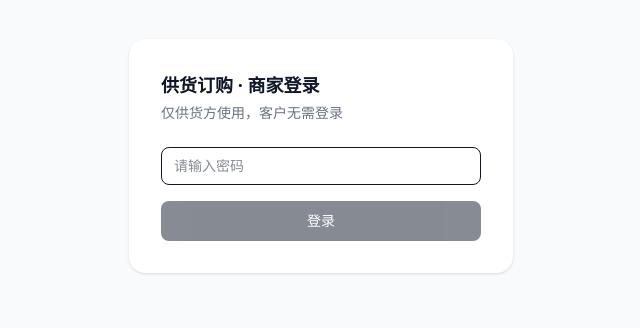
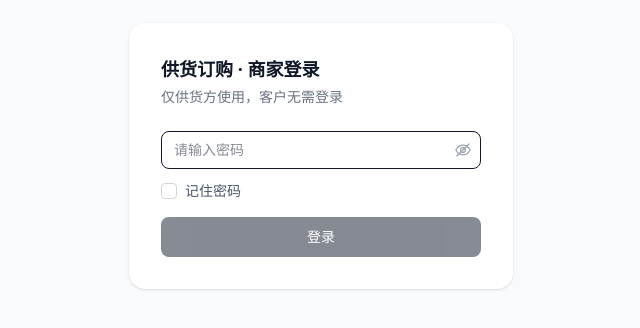
Before and after one commit to wusongzhou/ex-order, a Next.js app: page /admin/login in a window 1280 px wide. Shown: the part 244-572 px from the top of the page, without its empty margins (319-959 px from the left). Built offline with nearby package versions, Linux system fonts and the light colour scheme.

Commit message:
登录页：小眼睛查看密码、记住密码（localStorage 本机存储）、错误提示透传限流文案

```diff
--- a/src/app/admin/login/page.tsx
+++ b/src/app/admin/login/page.tsx
@@ -1,13 +1,30 @@
 "use client";
 
-import { useState } from "react";
+import { useEffect, useState } from "react";
 import { useRouter } from "next/navigation";
+
+const REMEMBER_KEY = "so_remember_pwd";
 
 export default function AdminLoginPage() {
   const router = useRouter();
   const [password, setPassword] = useState("");
+  const [showPwd, setShowPwd] = useState(false);
+  const [remember, setRemember] = useState(false);
   const [error, setError] = useState("");
   const [loading, setLoading] = useState(false);
+
+  // 挂载后读取本地记住的密码（避免 hydration 不一致）
+  useEffect(() => {
+    try {
+      const saved = localStorage.getItem(REMEMBER_KEY);
+      if (saved) {
+        setPassword(saved);
+        setRemember(true);
+      }
+    } catch {
+      /* localStorage 不可用时忽略 */
+    }
+  }, []);
 
   const submit = async (e: React.FormEvent) => {
     e.preventDefault();
@@ -18,11 +35,22 @@ export default function AdminLoginPage() {
       headers: { "Content-Type": "application/json" },
       body: JSON.stringify({ password }),
     });
+    const data = await res.json().catch(() => ({}));
     setLoading(false);
     if (res.ok) {
+      // 记住密码（仅存在本机浏览器）
+      try {
+        if (remember) {
+          localStorage.setItem(REMEMBER_KEY, password);
+        } else {
+          localStorage.removeItem(REMEMBER_KEY);
+        }
+      } catch {
+        /* 忽略 */
+      }
       router.push("/admin");
     } else {
-      setError("密码错误");
+      setError(data.error || "密码错误");
     }
   };
 
@@ -34,14 +62,67 @@ export default function AdminLoginPage() {
       >
         <h1 className="text-lg font-semibold">供货订购 · 商家登录</h1>
         <p className="mt-1 text-sm text-gray-500">仅供货方使用，客户无需登录</p>
+
+        {/* 密码输入 + 小眼睛 */}
+        <div className="relative mt-6">
           <input
-          type="password"
+            type={showPwd ? "text" : "password"}
             value={password}
             onChange={(e) => setPassword(e.target.value)}
             placeholder="请输入密码"
             autoFocus
-          className="mt-6 w-full rounded-lg border border-gray-300 px-3 py-2 text-sm outline-none focus:border-gray-900"
+            className="w-full rounded-lg border border-gray-300 px-3 py-2 pr-10 text-sm outline-none focus:border-gray-900"
           />
+          <button
+            type="button"
+            onClick={() => setShowPwd((v) => !v)}
+            aria-label={showPwd ? "隐藏密码" : "显示密码"}
+            className="absolute inset-y-0 right-0 flex w-9 items-center justify-center text-gray-400 hover:text-gray-600"
+          >
+            {showPwd ? (
+              <svg className="h-4.5 w-4.5" width="18" height="18" viewBox="0 0 24 24" fill="none">
+                <path
+                  d="M2.5 12S6 5.5 12 5.5 21.5 12 21.5 12 18 18.5 12 18.5 2.5 12 2.5 12Z"
+                  stroke="currentColor" strokeWidth="1.6" strokeLinejoin="round"
+                />
+                <circle cx="12" cy="12" r="3.2" stroke="currentColor" strokeWidth="1.6" />
+              </svg>
+            ) : (
+              <svg className="h-4.5 w-4.5" width="18" height="18" viewBox="0 0 24 24" fill="none">
+                <path
+                  d="M2.5 12S6 5.5 12 5.5 21.5 12 21.5 12 18 18.5 12 18.5 2.5 12 2.5 12Z"
+                  stroke="currentColor" strokeWidth="1.6" strokeLinejoin="round"
+                />
+                <circle cx="12" cy="12" r="3.2" stroke="currentColor" strokeWidth="1.6" />
+                <path d="M4 20 20 4" stroke="currentColor" strokeWidth="1.6" strokeLinecap="round" />
+              </svg>
+            )}
+          </button>
+        </div>
+
+        {/* 记住密码 */}
+        <button
+          type="button"
+          onClick={() => setRemember((v) => !v)}
+          className="mt-3 flex items-center gap-2 text-sm text-gray-600"
+        >
+          <span
+            className={`flex h-4 w-4 items-center justify-center rounded border transition-colors ${
+              remember ? "border-gray-900 bg-gray-900" : "border-gray-300 bg-white"
+            }`}
+          >
+            {remember && (
+              <svg width="11" height="11" viewBox="0 0 12 12" fill="none">
+                <path
+                  d="M2 6.2 4.8 9 10 3.4"
+                  stroke="white" strokeWidth="1.8" strokeLinecap="round" strokeLinejoin="round"
+                />
+              </svg>
+            )}
+          </span>
+          记住密码
+        </button>
+
         {error && <p className="mt-2 text-sm text-red-600">{error}</p>}
         <button
           type="submit"
```
Lines whose indentation alone changed are shown as unchanged.
